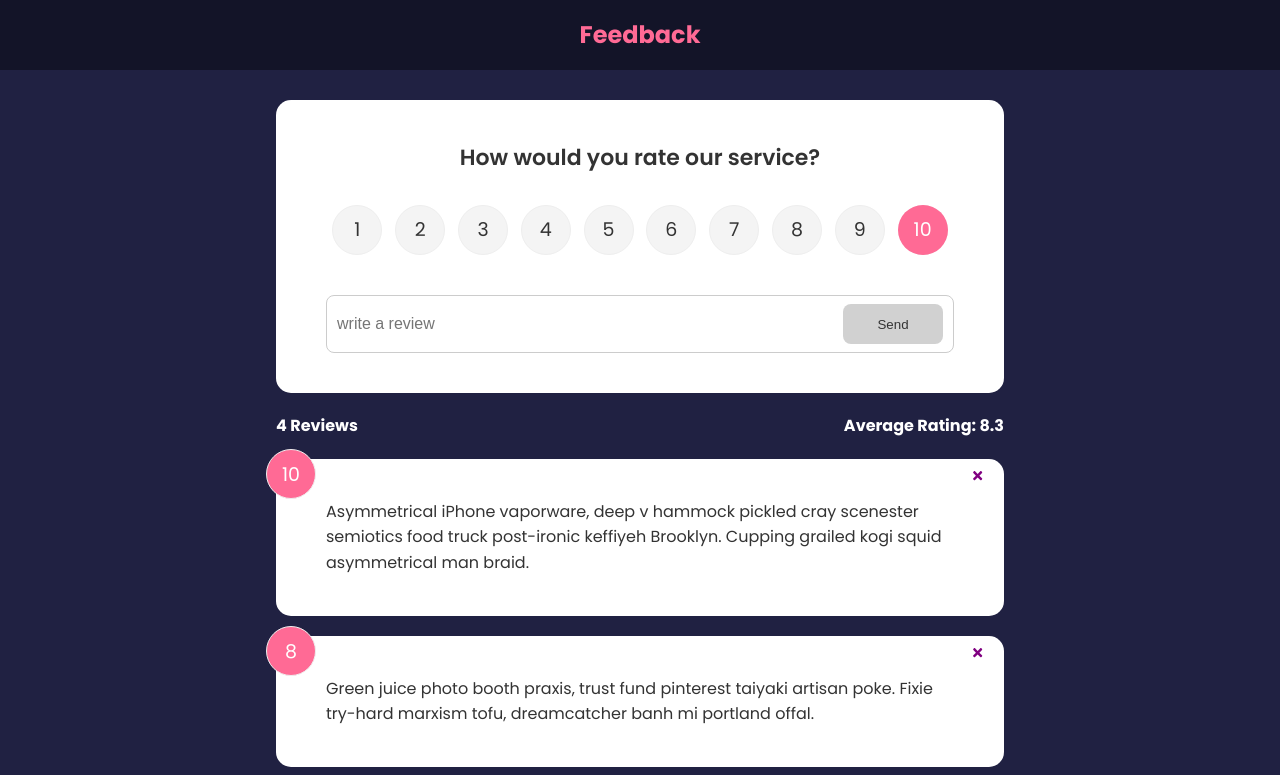
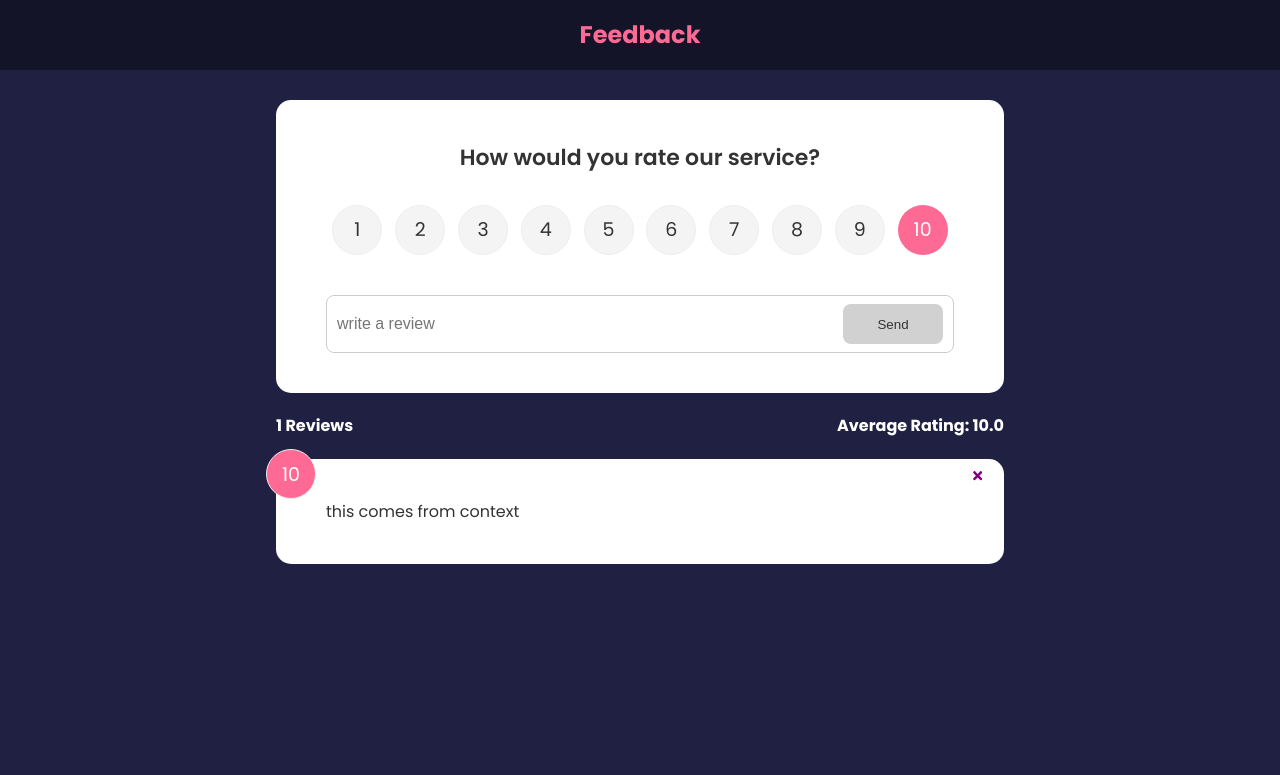
Before and after one commit to EdwinSch/react-feedback-app, a React (Vite) app: page / in a window 1280 px wide. Shown: the top 775 px of the page. Built offline with nearby package versions, Linux system fonts and the light colour scheme.

Commit message:
add: context api

```diff
--- a/src/App.jsx
+++ b/src/App.jsx
@@ -1,11 +1,14 @@
+// components
 import Header from "./components/Header";
 import FeedbackForm from "./components/FeedbackForm";
 import FeedbackStats from "./components/FeedbackStats";
 import FeedbackList from "./components/FeedbackList";
 import feedbackData from "./data";
-
+// hooks
 import { useState } from "react";
 import { v4 as uuidv4 } from "uuid";
+// context
+import { FeedbackProvider } from "./context/FeedbackContext";
 
 function App() {
   const [feedback, setFeedback] = useState(feedbackData);
@@ -23,14 +26,16 @@
   };
 
   return (
+    <FeedbackProvider>
       <>
         <Header />
         <div className="container">
           <FeedbackForm handleAdd={addFeedback} />
-        <FeedbackStats feedback={feedback} />
-        <FeedbackList feedback={feedback} handleDelete={deleteFeedback} />
+          <FeedbackStats />
+          <FeedbackList handleDelete={deleteFeedback} />
         </div>
       </>
+    </FeedbackProvider>
   );
 }
 
--- a/src/components/FeedbackList.jsx
+++ b/src/components/FeedbackList.jsx
@@ -1,6 +1,11 @@
 import FeedbackItem from "./FeedbackItem";
+import { useContext } from "react";
 
-const FeedbackList = ({ feedback, handleDelete }) => {
+import FeedbackContext from "../context/FeedbackContext";
+
+const FeedbackList = ({ handleDelete }) => {
+  const { feedback } = useContext(FeedbackContext);
+
   if (!feedback || feedback.length === 0) {
     return <p>No Feedback Yet</p>;
   }
--- a/src/components/FeedbackStats.jsx
+++ b/src/components/FeedbackStats.jsx
@@ -1,4 +1,9 @@
-const FeedbackStats = ({ feedback }) => {
+import { useContext } from "react";
+import FeedbackContext from "../context/FeedbackContext";
+
+const FeedbackStats = () => {
+  const { feedback } = useContext(FeedbackContext);
+
   // calculate rating average
   let average =
     feedback.reduce((acc, cur) => {
--- /dev/null
+++ b/src/context/FeedbackContext.jsx
@@ -0,0 +1,25 @@
+import { createContext, useState } from "react";
+
+const FeedbackContext = createContext();
+
+export const FeedbackProvider = ({ children }) => {
+  const [feedback, setFeedback] = useState([
+    {
+      id: 1,
+      text: "this comes from context",
+      rating: 10,
+    },
+  ]);
+
+  return (
+    <FeedbackContext.Provider
+      value={{
+        feedback,
+      }}
+    >
+      {children}
+    </FeedbackContext.Provider>
+  );
+};
+
+export default FeedbackContext;
```
Lines whose indentation alone changed are shown as unchanged.
